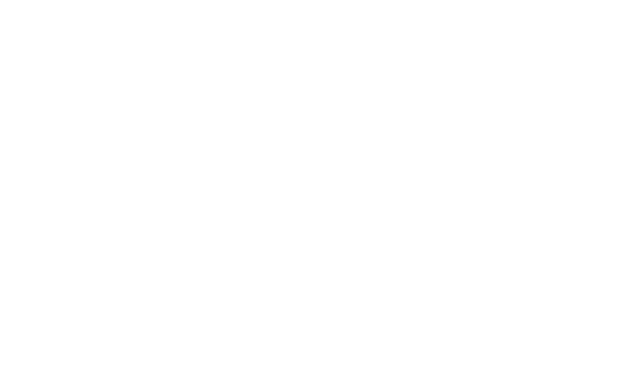
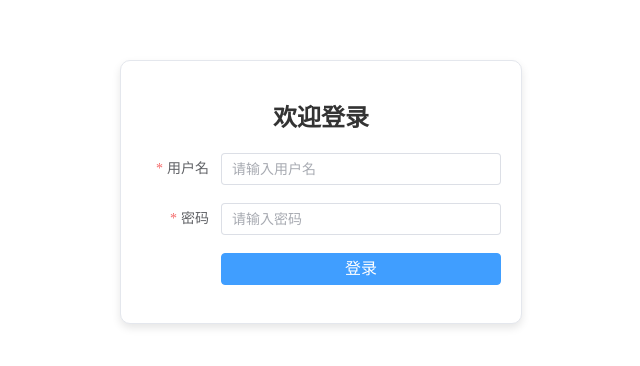
Before and after one commit to MartinGsus99/vue3-admin-template, a Vue app in the folder admin-template/: page /#/login in a window 1280 px wide. Shown: the part 208-574 px from the top of the page, without its empty margins (319-959 px from the left). Built offline with nearby package versions, Linux system fonts and the light colour scheme.

Commit message:
添加系统管理

```diff
--- a/admin-template/src/components/RightPanel/MenuItem.vue
+++ b/admin-template/src/components/RightPanel/MenuItem.vue
@@ -16,13 +16,17 @@
 </template>
 
 <script setup>
-import { defineProps } from 'vue'
-
+import { defineProps, onMounted, ref } from 'vue'
 
 
 defineProps({
   route: { type: Object, default: () => ({}) },
 })
+
+
+onMounted(() => {
+
+})
 </script>
 
 <style scoped></style>
--- a/admin-template/src/components/RightPanel/index.vue
+++ b/admin-template/src/components/RightPanel/index.vue
@@ -13,7 +13,7 @@
 </template>
 
 <script setup>
-import { defineComponent, computed } from "vue"
+import { computed, defineComponent } from "vue"
 import MenuItem from "@/components/RightPanel/MenuItem.vue"
 import routes from "@/router/routes.js"
 defineComponent({
@@ -21,7 +21,12 @@ defineComponent({
 })
 
 computed({
-  routes: routes
+  routes: routes.filter(route => {
+    if (route.meta && route.meta.hidden) {
+      return false
+    }
+    return true
+  })
 });
 
 </script>
@@ -30,19 +35,19 @@ computed({
 .right-panel-container {
   width: 100%;
   height: 100vh;
-  background-color: #409eff;
+  background-color: #2a5eff;
   color: #fff;
   overflow-y: auto;
   :deep(.el-menu .el-sub-menu.is-active .el-sub-menu__title),
   :deep(.el-menu .el-menu-item.is-active) {
     background-color: var(--el-menu-hover-bg-color);
-    color: #2f6498;
+    color: #52cca3;
   }
   :deep(.el-menu .el-menu-item.is-active) {
-    border-left: 3px solid #409eff;
+    border-left: 3px solid #52cca3;
   }
   :deep(.el-sub-menu .el-menu) {
-    background-color: darken(#3f80c1, 10%);
+    background-color: darken(#224bcc, 10%);
   }
 }
 
--- a/admin-template/src/layout/index.vue
+++ b/admin-template/src/layout/index.vue
@@ -7,10 +7,12 @@
         </el-aside>
         <el-container>
           <el-header>
-            <TopBar> </TopBar>
+            <TopBar></TopBar>
           </el-header>
           <el-main class="main-container">
-            <HeaderPanel></HeaderPanel>
+            <transition name="fade-transform" mode="out-in">
+              <router-view :key="key"></router-view>
+            </transition>
           </el-main>
         </el-container>
       </el-container>
@@ -18,24 +20,21 @@
   </div>
 </template>
 
-
-<script>
+<script setup>
 import RightPanel from '../components/RightPanel/index.vue'
 import HeaderPanel from '../components/HeaderPanel/index.vue'
 import TopBar from '../components/TopBar/index.vue'
-export default {
-  name: 'Layout',
-  components: { RightPanel, HeaderPanel, TopBar },
-}
+
+const key = 'uniqueKey' // 为了强制重新渲染 HeaderPanel 组件，你可以使用一个唯一的 key 属性
 </script>
 
-<style lang="less" scoped>
+<style scoped>
 .common-layout {
-  height: 100vh; /* 设置高度为视窗的100% */
+  height: 100vh;
 }
 
 .full-height {
-  height: 100%; /* 设置内部元素的高度为父容器的100% */
+  height: 100%;
 }
 
 .main-container {
--- a/admin-template/src/main.js
+++ b/admin-template/src/main.js
@@ -9,6 +9,7 @@ import ElementPlus from 'element-plus'
 import "element-plus/dist/index.css"
 import * as ElementPlusIconsVue from '@element-plus/icons-vue' // 引入element-plus图标
 
+
 const app = createApp(App)
 app.use(store)
 app.use(router)
--- a/admin-template/src/pages/login/index.vue
+++ b/admin-template/src/pages/login/index.vue
@@ -1,12 +1,84 @@
-<template lang="">
-  <div>
-
+<template>
+  <div class="login-container">
+    <el-card class="login-card">
+      <h1 class="login-title">欢迎登录</h1>
+      <el-form
+        ref="loginForm"
+        :model="loginForm"
+        :rules="loginRules"
+        label-width="80px"
+        class="login-form"
+      >
+        <el-form-item label="用户名" prop="username">
+          <el-input
+            v-model="loginForm.username"
+            placeholder="请输入用户名"
+          ></el-input>
+        </el-form-item>
+        <el-form-item label="密码" prop="password">
+          <el-input
+            v-model="loginForm.password"
+            type="password"
+            placeholder="请输入密码"
+          ></el-input>
+        </el-form-item>
+        <el-form-item>
+          <el-button type="primary" @click="login" class="login-button"
+            >登录</el-button
+          >
+        </el-form-item>
+      </el-form>
+    </el-card>
   </div>
 </template>
-<script>
-export default {
 
+<script setup>
+import { ref } from 'vue'
+import { ElForm, ElFormItem, ElInput, ElButton, ElCard } from 'element-plus'
+
+const loginForm = ref({
+  username: '',
+  password: ''
+})
+
+const loginRules = ref({
+  username: [{ required: true, message: '请输入用户名', trigger: 'blur' }],
+  password: [{ required: true, message: '请输入密码', trigger: 'blur' }]
+})
+
+const login = () => {
+  // 实际登录逻辑可以在这里处理
+  console.log(this.$router.push('/index'))
+};
+</script>
+
+<style scoped>
+.login-container {
+  display: flex;
+  justify-content: center;
+  align-items: center;
+  height: 100vh;
 }
-</script>
-<style lang="">
+
+.login-card {
+  width: 400px;
+  border-radius: 10px;
+  box-shadow: 0 4px 8px rgba(0, 0, 0, 0.1);
+}
+
+.login-title {
+  text-align: center;
+  margin-bottom: 20px;
+  font-size: 24px;
+  color: #333;
+}
+
+.login-form {
+  margin-top: 20px;
+}
+
+.login-button {
+  width: 100%;
+  font-size: 16px;
+}
 </style>
--- a/admin-template/src/pages/system/role/index.vue
+++ b/admin-template/src/pages/system/role/index.vue
@@ -1,9 +1,9 @@
 <template>
-  <div class=""></div>
+  <div class="">2</div>
 </template>
 
 <script setup>
-import {} from "vue"
+import { } from "vue"
 </script>
 
 <style lang="scss" scoped></style>
--- a/admin-template/src/pages/system/user/index.vue
+++ b/admin-template/src/pages/system/user/index.vue
@@ -1,5 +1,5 @@
 <template>
-  <div class=""></div>
+  <div class="">1</div>
 </template>
 
 <script setup>
```
